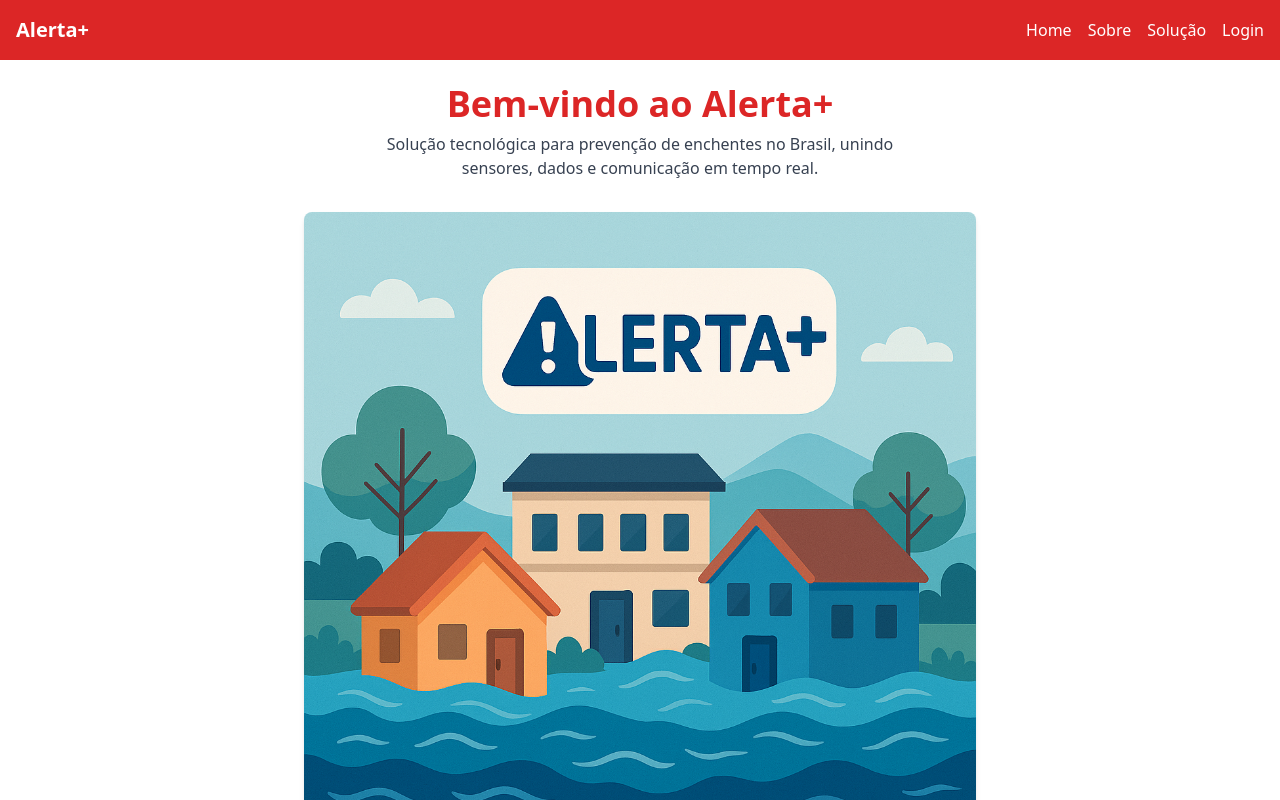
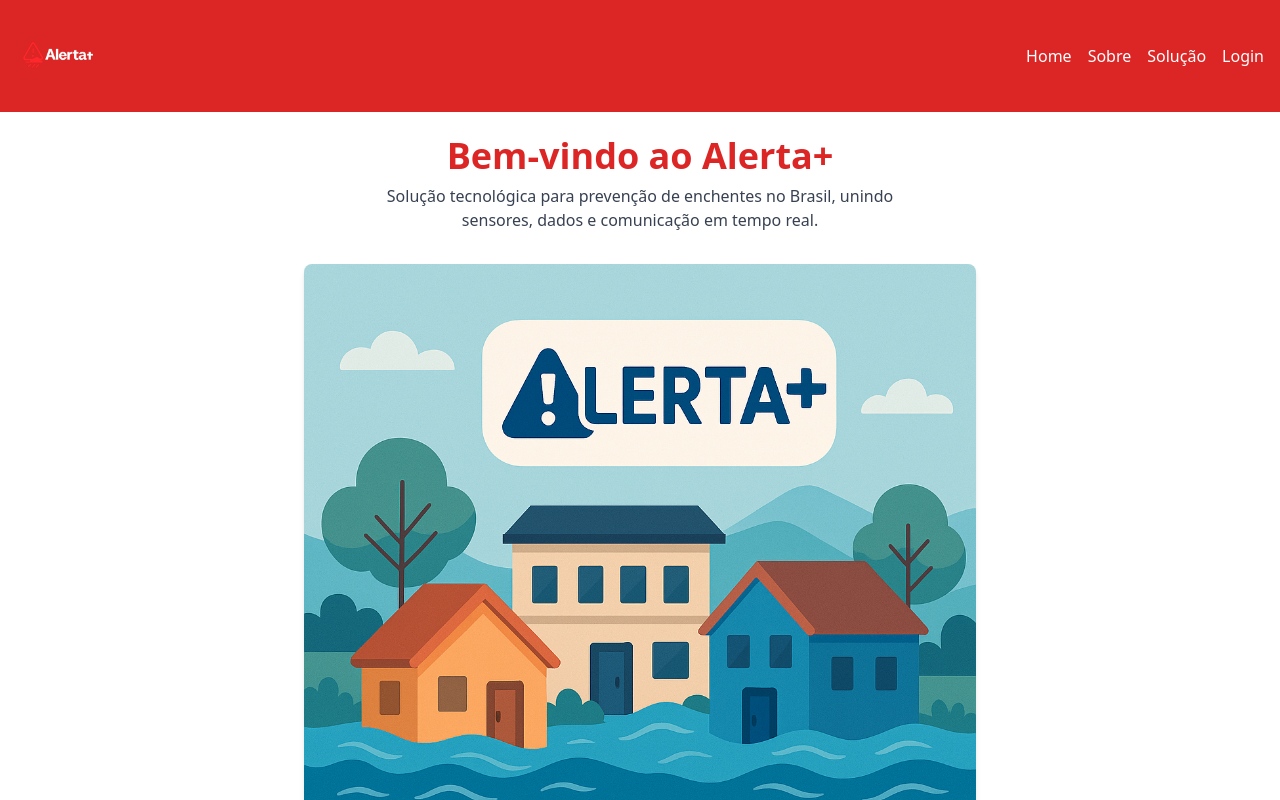
Before and after one commit to LiviaPereira/projetogs, a React (Vite) app: page / in a window 1280 px wide. Shown: the top 800 px of the page. Built offline with nearby package versions, Linux system fonts and the light colour scheme.

Commit message:
Logo do projeto adicionado

```diff
--- a/src/components/Nav.jsx
+++ b/src/components/Nav.jsx
@@ -1,10 +1,13 @@
 import React from 'react';
 import { Link } from 'react-router-dom';
+
+import alertaBranco from '/img/alertabranco.png';
 
 export default function Nav() {
   return (
     <nav className="bg-red-600 text-white p-4 flex justify-between items-center font-montserrat">
-      <h1 className="text-xl font-bold">Alerta+</h1>
+      {/* Apply w-X and h-X classes to the img tag */}
+      <img src={alertaBranco} alt="Logo do projeto" className="h-20 w-auto" /> {/* Example: h-10 will set height to 40px */}
       <div className="space-x-4">
         <a href="/" className="hover:underline transition duration-300">Home</a>
         <a href="/sobre" className="hover:underline transition duration-300">Sobre</a>
```
Also changed, not shown: public/img/alertabranco.png (added).
